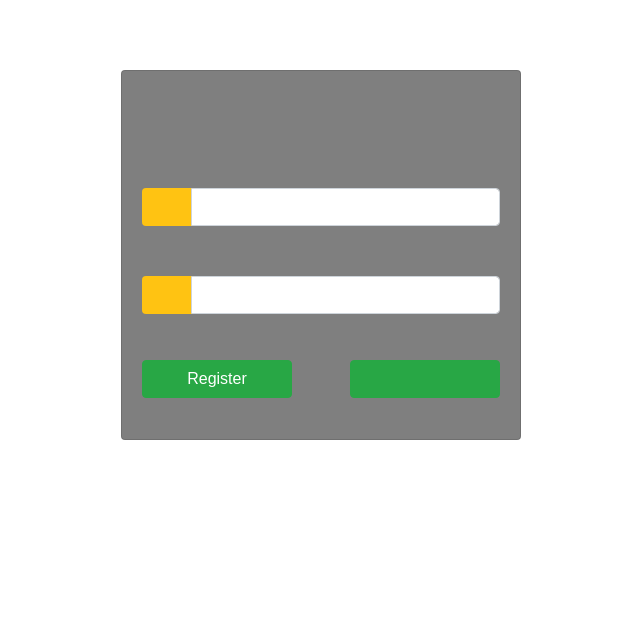
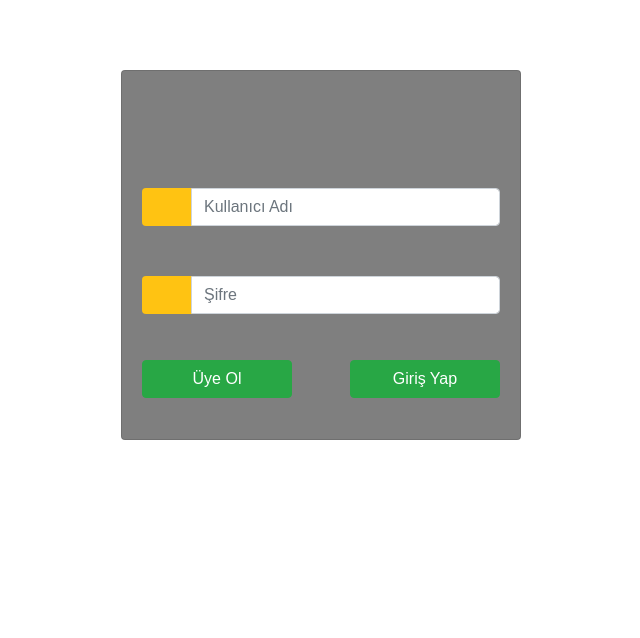
Before and after one commit to jqrust/yedi, a Django app: template yirmi/templates/yirmi/login.html in a window 1280 px wide. Shown: the part 186-824 px from the top of the page, without its empty margins (319-959 px from the left). Run offline with Django 3.2, Linux system fonts and the light colour scheme; the template is opened without the code that fills it, so the values that code supplies are empty; some libraries are stand-ins or nearby versions.

Commit message:
Adjustment login view

```diff
--- a/yirmi/templates/yirmi/login.html
+++ b/yirmi/templates/yirmi/login.html
@@ -4,27 +4,33 @@
 <div class="container">
     <div class="d-flex justify-content-center h-100">
         <div class="card">
-            <div class="card-body">
+          <div class="card-body">
+            {% if not_user %}
+              <div class="alert alert-danger" role="alert">
+                Kullanıcı Bulunamadı
+              </div>
+            {% endif %}
                 <form method="POST" action="">
                     {% csrf_token %}
                     <div class="input-group form-group">
                         <div class="input-group-prepend">
                             <span class="input-group-text"><i class="fas fa-user"></i></span>
                         </div>
-                        <input type="text" class="form-control" placeholder="{{ph_username}}" name="username" required>
+                        <input type="text" class="form-control" placeholder="Kullanıcı Adı" name="username" required>
                     </div>
 
                     <div class="input-group form-group">
+
                         <div class="input-group-prepend">
                             <span class="input-group-text"><i class="fas fa-key"></i></span>
                         </div>
-                        <input type="password" class="form-control" placeholder="{{ph_pw}}" name="password" required>
+                        <input type="password" class="form-control" placeholder="Şifre" name="password" required>
                     </div>
                     <div class="form-group">
-                        <input type="submit" value="{{ph_login}}" class="btn float-right login_btn btn-success">
+                        <input type="submit" value="Giriş Yap" class="btn float-right login_btn btn-success">
                     </div>
                     <div class="form-group">
-                        <a class="btn float-left login_btn btn-success" href="{% url 'yirmi:register' %}" role="button" >Register</a>
+                        <a class="btn float-left login_btn btn-success" href="{% url 'yirmi:register' %}" role="button" >Üye Ol</a>
                     </div>
                 </form>
             </div>
```
Also changed, not shown: yirmi/views.py (+12 -6 lines), yirmi/models.py (line endings or trailing spaces).
